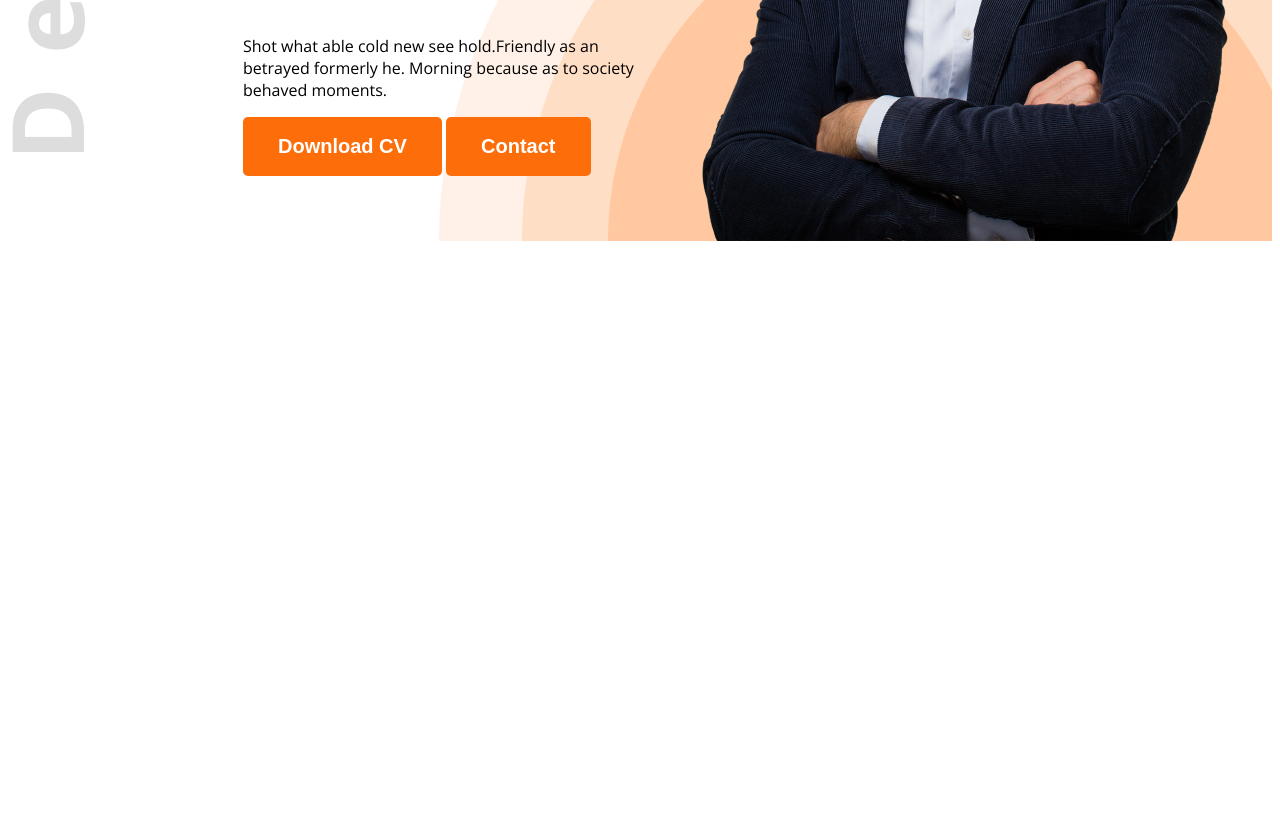
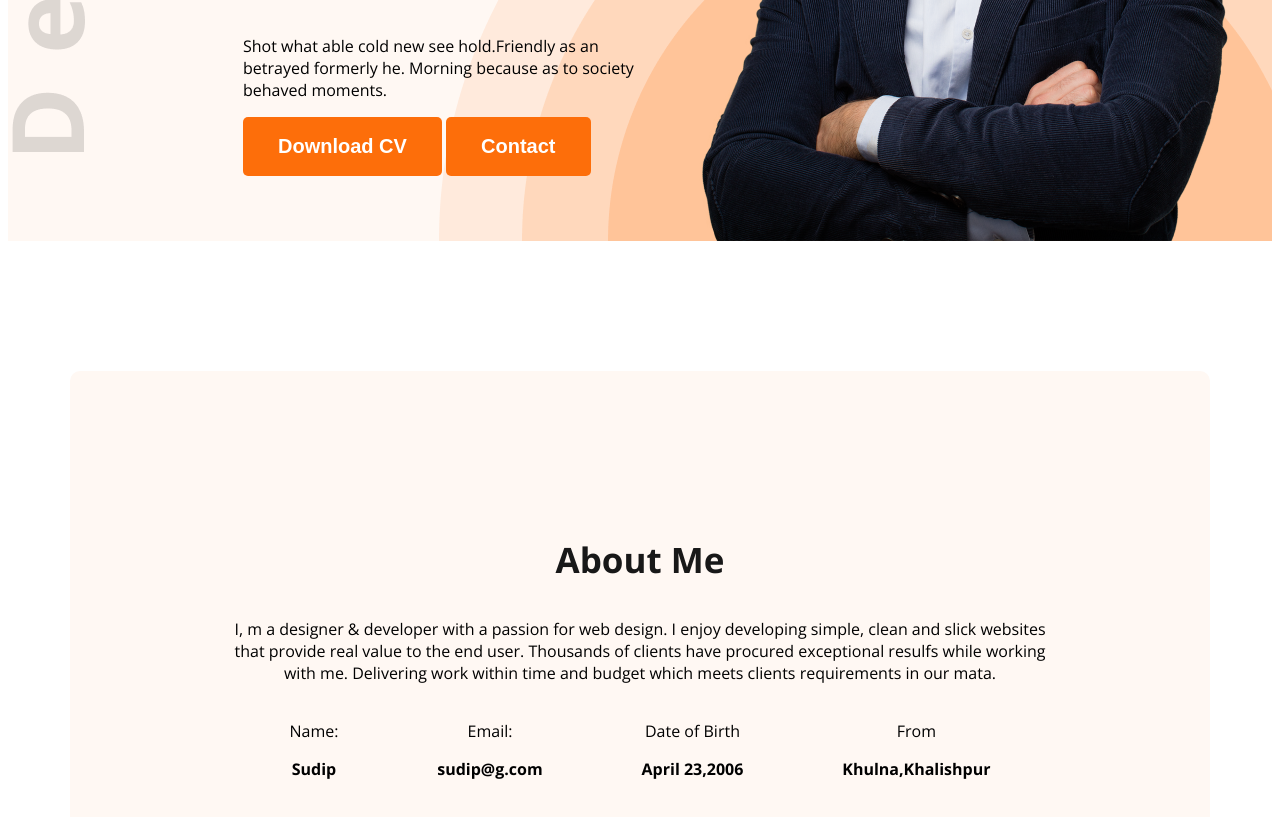
Before and after one commit to roysudip6959/web-devoloper-portfolio, a plain HTML site: page index.html in a window 1280 px wide. Shown: the part 619-1436 px from the top of the page. Before the commit the page ends 868 px from the top, so only its background shows below. Drawn offline with nearby package versions, Linux system fonts and the light colour scheme.

Commit message:
2nd blog

```diff
--- a/css/portfolio.css
+++ b/css/portfolio.css
@@ -44,11 +44,18 @@ nav li a{
     text-decoration: none;
     font-size: 20px;
 }
+main{
+    max-width: 1140px;
+    margin: 0 auto;
+}
 .headers{
     background-image: url('../images/developer.png') ,url(../images/header_bg.png);
     background-repeat: no-repeat;
     background-position: top left,bottom right;
 
+}
+.secondary-bg{
+    background-color: #FFF8F3;
 }
 .banner{
     display: flex;
@@ -58,6 +65,14 @@ nav li a{
 .banner-content{
     max-width: 580px;
      margin: 0;
+}
+.section-title{
+    font-size: 35px;
+    font-weight: bold;
+    color: #181818;
+}
+.section-descrption{
+
 }
 .banner-greetings{
     font-size: 45px;
@@ -70,3 +85,19 @@ nav li a{
 .banner-profile{
     width: 584px;
 }
+.about{
+    border-radius: 10px;
+    padding: 130px 150px;
+    text-align: center;
+    margin-top: 130px;
+}
+.about-items{
+    display: flex;
+    justify-content: space-around;
+    max-resolution: 20px;
+    margin: 20px;
+}
+.item-description{
+    font-weight: 600px;
+    font-weight: bold;
+}
--- a/index.html
+++ b/index.html
@@ -11,7 +11,7 @@
     <link rel="stylesheet" href="css/portfolio.css">
 </head>
 <body class="open-sans-normal">
-    <header class="headers">
+    <header  class="headers secondary-bg">
         <nav class="nav-title">
             <b><h3>Su<span class="text-primary">di</span>p</h3></b>
             <ul>
@@ -33,7 +33,28 @@
 </div>
     </header>
     <main>
-
+         <section class="about secondary-bg">
+             <h3 class="section-title">About Me</h3>
+             <p class="section-descrption">I, m a designer & developer with a passion for web design. I enjoy developing simple, clean and slick websites that provide real value to the end user. Thousands of clients have procured exceptional resulfs while working with me. Delivering work within time and budget which meets clients requirements in our mata.</p>
+             <div class="about-items">
+                 <div class="about-item">
+                    <p class="item-title">Name:</p>
+                    <p class="item-description">Sudip</p>
+                 </div>
+                 <div class="about-item">
+                    <p class="item-title">Email:</p>
+                    <p class="item-description">sudip@g.com</p>
+                 </div>
+                 <div class="about-item">
+                    <p class="item-title">Date of Birth</p>
+                    <p class="item-description">April 23,2006</p>
+                 </div>
+                 <div class="about-item">
+                    <p class="item-title">From</p>
+                    <p class="item-description">Khulna,Khalishpur</p>
+                 </div>
+             </div>
+         </section>
     </main>
     <footer>
 
```
